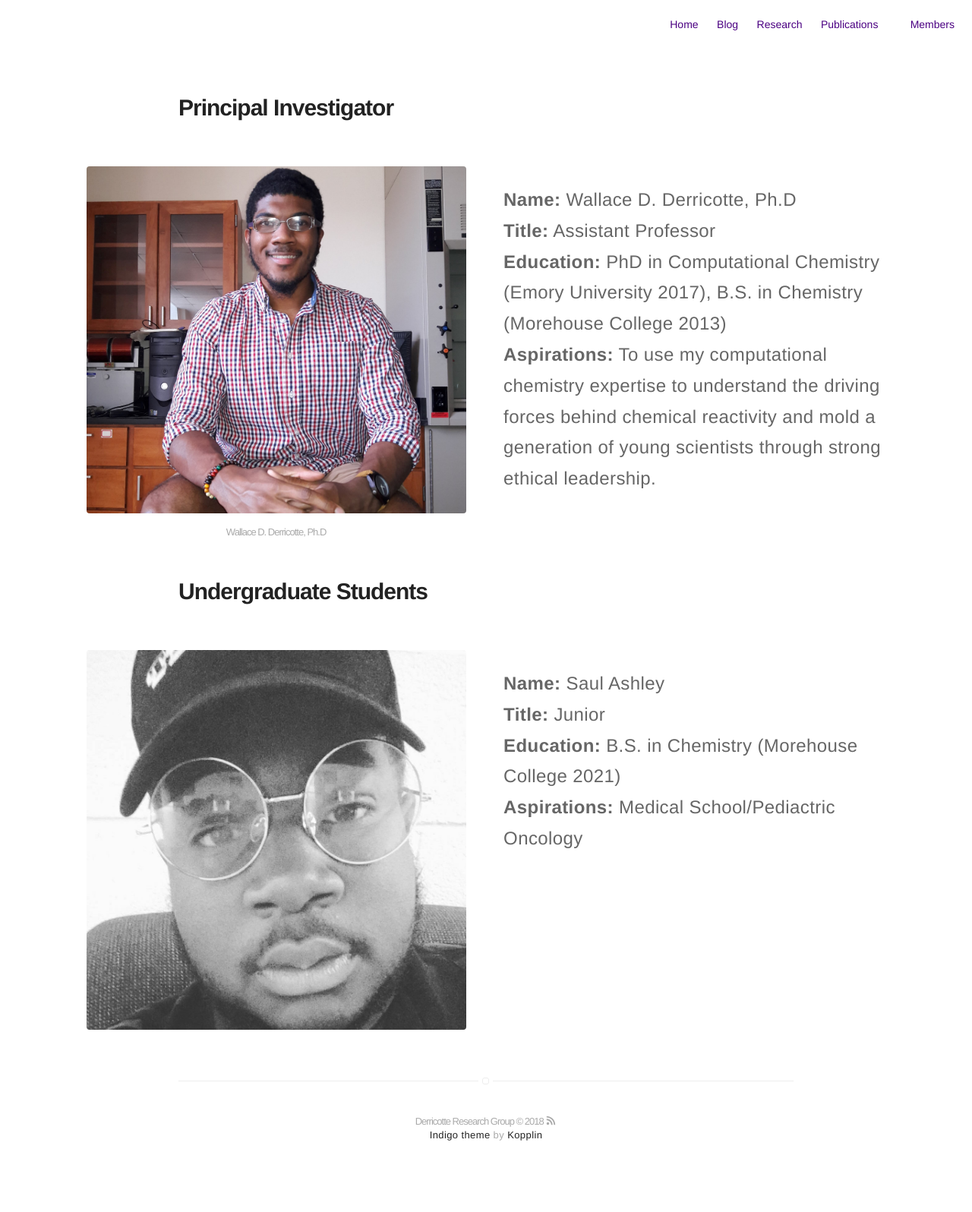
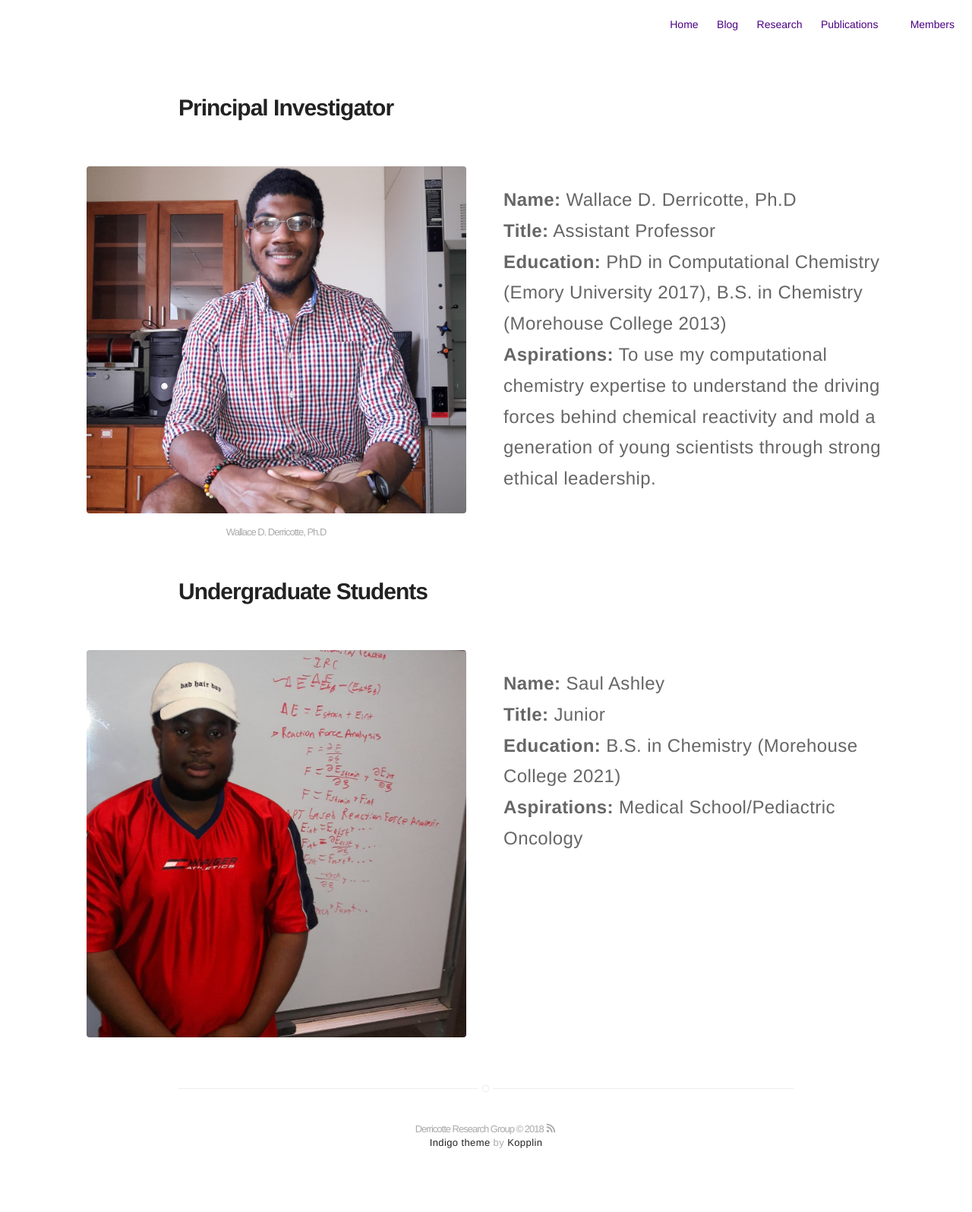
Before and after one commit to WDerricotte/wderricotte.github.io, a Jekyll site: the page built from members/index.html, in a window 1280 px wide. Shown: the whole page at 76% size. Built offline with Jekyll 4.4.1, drawn with Linux system fonts in a browser that asks for light colours.

Commit message:
New Pic of Saul

```diff
--- a/members/index.html
+++ b/members/index.html
@@ -29,7 +29,7 @@
 <section>
 <div class="side-by-side">
     <div class="toleft">
-        <img class="image" src="{{ site.baseurl }}/assets/images/saul_pic_new.jpg" alt="Alt Text">
+        <img class="image" src="{{ site.baseurl }}/assets/images/newest_saul_pic.jpg" alt="Alt Text">
     </div>
 
     <div class="toright">
```
Also changed, not shown: assets/images/newest_saul_pic.jpg (added).
